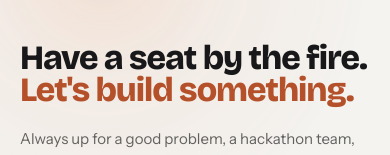
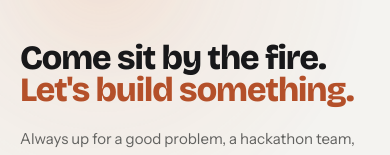
Before and after one commit to S3yon/S3yon.com, a Next.js app: page / in a window 390 px wide. Shown: the part 7787-7942 px from the top of the page. Built offline with nearby package versions, Linux system fonts and the light colour scheme; no server answers.

Commit message:
fix(footer): shorten heading to fit one line on phones

```diff
--- a/app/page.tsx
+++ b/app/page.tsx
@@ -32,7 +32,7 @@ export default async function Home() {
               </div>
               <Reveal>
                 <h2 className="font-heading text-[clamp(34px,8vw,52px)] font-extrabold leading-[0.95] tracking-[-0.03em]">
-                  Have a seat by the fire.
+                  Come sit by the fire.
                   <br />
                   <span className="text-accent">Let&apos;s build something.</span>
                 </h2>
```
